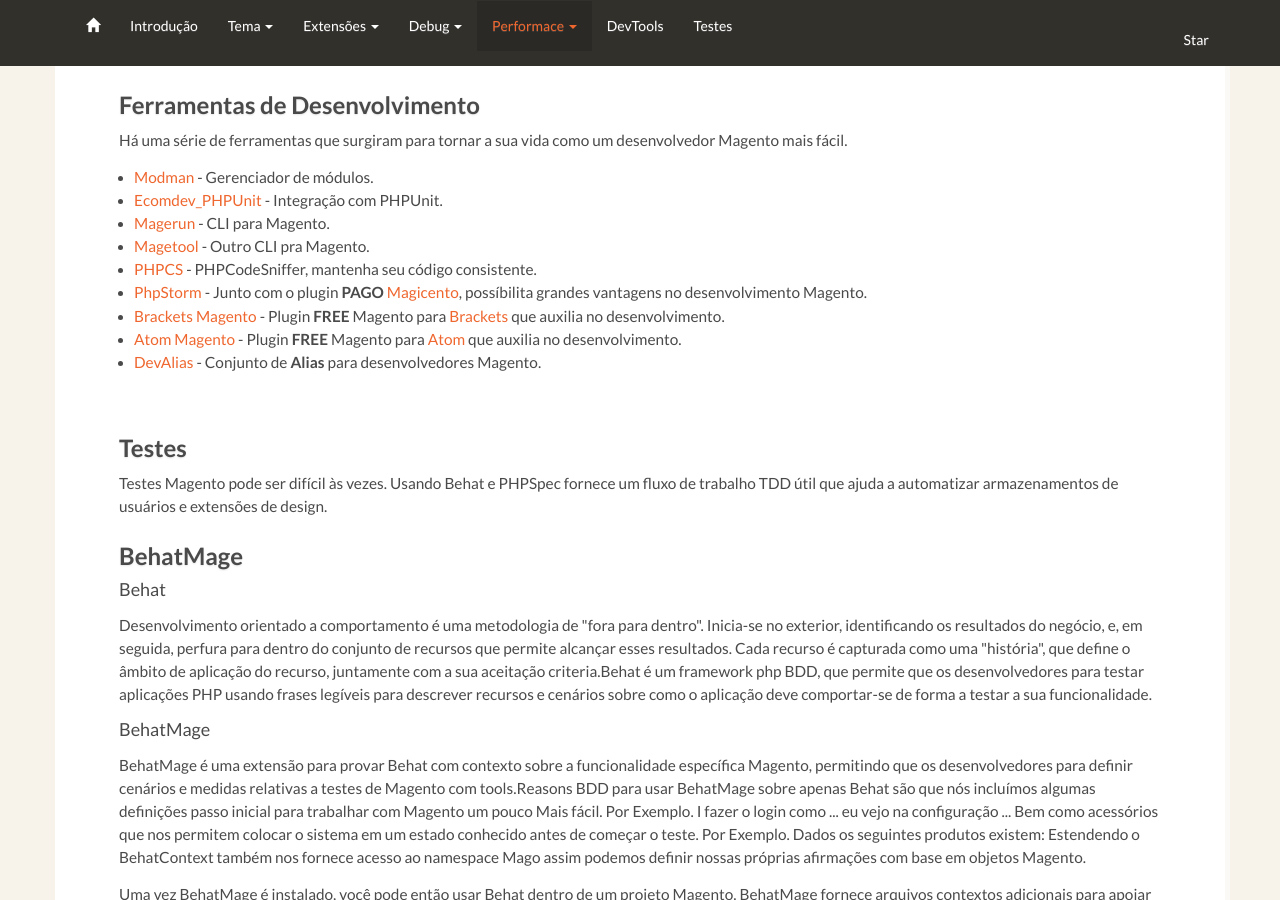
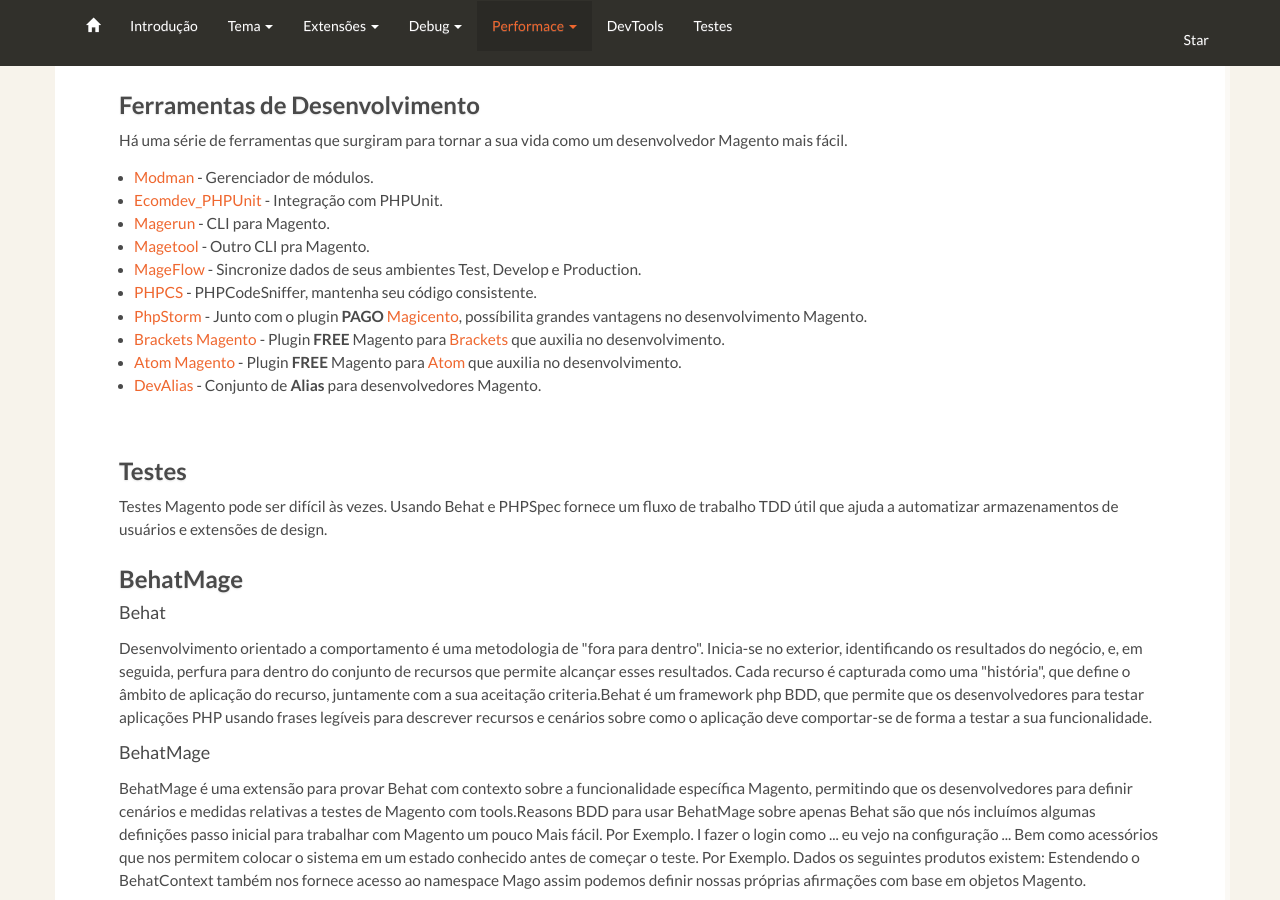
Before and after one commit to rafaelstz/magento-boaspraticas, a Jekyll site: the page built from index.html, in a window 1280 px wide and 900 px high, scrolled down 3847 px. Built offline with Jekyll 4.4.1, drawn with Linux system fonts in a browser that asks for light colours; nearby versions of some CDN libraries.

Commit message:
Mageflow tools add

```diff
--- a/index.html
+++ b/index.html
@@ -246,6 +246,9 @@
                         <p><a href="http://magetool.co.uk/" target="_blank">Magetool</a> - Outro CLI pra Magento.</p>
                     </li>
                     <li>
+                        <p><a href="https://mageflow.com/" target="_blank">MageFlow</a> - Sincronize dados de seus ambientes Test, Develop e Production.</p>
+                    </li>
+                    <li>
                         <p><a href="http://pear.php.net/package/PHP_CodeSniffer/" target="_blank">PHPCS</a> - PHPCodeSniffer, mantenha seu código consistente.</p>
                     </li>
                     <li>
```
